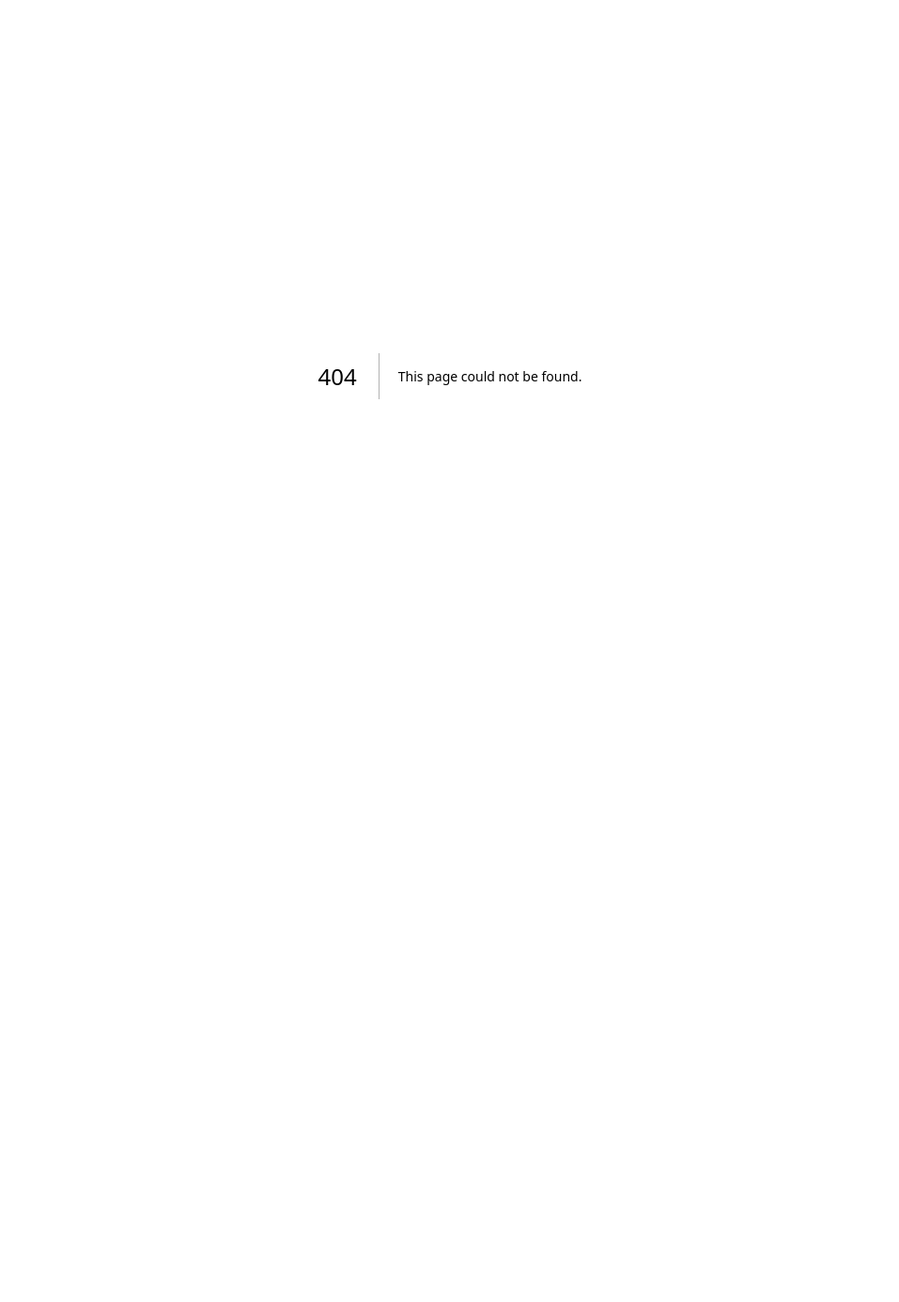
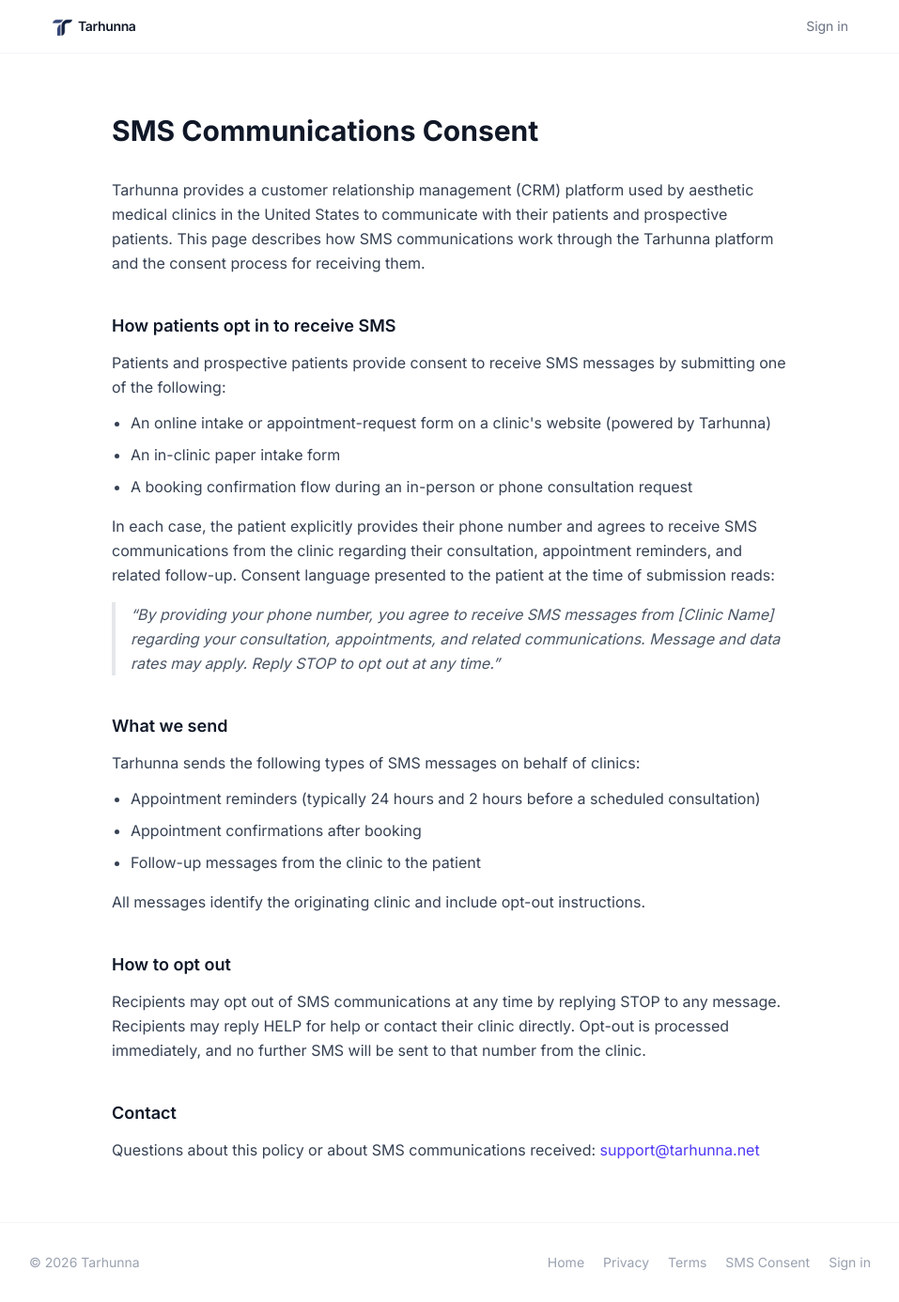
Before and after one commit to will04waf-prog/clinic-software, a Next.js app: page /sms-consent in a window 1280 px wide. Before the commit this address had no page. Shown: the whole page at 94% size, without its empty margins (161-1118 px from the left). Before the commit the page ends 800 px from the top, so only its background shows below. Built offline with nearby package versions, Linux system fonts and the light colour scheme.

Commit message:
Add SMS consent page for Twilio toll-free verification
Co-Authored-By: Claude Opus 4.7 <noreply@anthropic.com>

```diff
--- a/src/app/page.tsx
+++ b/src/app/page.tsx
@@ -496,6 +496,7 @@ export default function LandingPage() {
           <div className="flex items-center gap-5 text-sm text-gray-500">
             <Link href="/privacy" className="hover:text-gray-900 transition-colors">Privacy</Link>
             <Link href="/terms" className="hover:text-gray-900 transition-colors">Terms</Link>
+            <Link href="/sms-consent" className="hover:text-gray-900 transition-colors">SMS Consent</Link>
             <Link href="/login" className="hover:text-gray-900 transition-colors">Log in</Link>
             <Link href="/signup" className="hover:text-gray-900 transition-colors">Sign up</Link>
             <span>© {new Date().getFullYear()} Tarhunna</span>
--- /dev/null
+++ b/src/app/sms-consent/page.tsx
@@ -0,0 +1,125 @@
+import type { Metadata } from 'next'
+import Link from 'next/link'
+import { Logo } from '@/components/ui/logo'
+
+export const metadata: Metadata = {
+  title: 'SMS Communications Consent',
+  description: 'How SMS opt-in and consent works on the Tarhunna platform.',
+  robots: { index: true, follow: true },
+  alternates: { canonical: 'https://tarhunna.net/sms-consent' },
+}
+
+const CONTACT_EMAIL = 'support@tarhunna.net'
+
+export default function SmsConsentPage() {
+  return (
+    <div className="min-h-screen bg-white flex flex-col">
+
+      {/* Nav */}
+      <header className="border-b border-gray-100">
+        <div className="max-w-4xl mx-auto px-6 py-4 flex items-center justify-between">
+          <Link href="/" className="flex items-center gap-2">
+            <Logo size="sm" />
+          </Link>
+          <Link href="/login" className="text-sm text-gray-500 hover:text-gray-900 transition-colors">
+            Sign in
+          </Link>
+        </div>
+      </header>
+
+      {/* Content */}
+      <main className="flex-1">
+        <div className="max-w-3xl mx-auto px-6 py-16">
+
+          <h1 className="text-3xl font-bold text-gray-900 mb-8">SMS Communications Consent</h1>
+
+          <div className="prose prose-gray max-w-none space-y-10 text-gray-700 leading-relaxed">
+
+            <section>
+              <p>
+                Tarhunna provides a customer relationship management (CRM) platform used by
+                aesthetic medical clinics in the United States to communicate with their patients
+                and prospective patients. This page describes how SMS communications work through
+                the Tarhunna platform and the consent process for receiving them.
+              </p>
+            </section>
+
+            <section>
+              <h2 className="text-lg font-semibold text-gray-900 mb-3">How patients opt in to receive SMS</h2>
+              <p>
+                Patients and prospective patients provide consent to receive SMS messages by
+                submitting one of the following:
+              </p>
+              <ul className="list-disc pl-5 mt-3 space-y-2">
+                <li>An online intake or appointment-request form on a clinic&apos;s website (powered by Tarhunna)</li>
+                <li>An in-clinic paper intake form</li>
+                <li>A booking confirmation flow during an in-person or phone consultation request</li>
+              </ul>
+              <p className="mt-4">
+                In each case, the patient explicitly provides their phone number and agrees to
+                receive SMS communications from the clinic regarding their consultation,
+                appointment reminders, and related follow-up. Consent language presented to the
+                patient at the time of submission reads:
+              </p>
+              <blockquote className="mt-4 border-l-4 border-gray-200 pl-4 italic text-gray-600">
+                &ldquo;By providing your phone number, you agree to receive SMS messages from
+                [Clinic Name] regarding your consultation, appointments, and related
+                communications. Message and data rates may apply. Reply STOP to opt out at any
+                time.&rdquo;
+              </blockquote>
+            </section>
+
+            <section>
+              <h2 className="text-lg font-semibold text-gray-900 mb-3">What we send</h2>
+              <p>
+                Tarhunna sends the following types of SMS messages on behalf of clinics:
+              </p>
+              <ul className="list-disc pl-5 mt-3 space-y-2">
+                <li>Appointment reminders (typically 24 hours and 2 hours before a scheduled consultation)</li>
+                <li>Appointment confirmations after booking</li>
+                <li>Follow-up messages from the clinic to the patient</li>
+              </ul>
+              <p className="mt-4">
+                All messages identify the originating clinic and include opt-out instructions.
+              </p>
+            </section>
+
+            <section>
+              <h2 className="text-lg font-semibold text-gray-900 mb-3">How to opt out</h2>
+              <p>
+                Recipients may opt out of SMS communications at any time by replying STOP to any
+                message. Recipients may reply HELP for help or contact their clinic directly.
+                Opt-out is processed immediately, and no further SMS will be sent to that number
+                from the clinic.
+              </p>
+            </section>
+
+            <section>
+              <h2 className="text-lg font-semibold text-gray-900 mb-3">Contact</h2>
+              <p>
+                Questions about this policy or about SMS communications received:{' '}
+                <a href={`mailto:${CONTACT_EMAIL}`} className="text-indigo-600 hover:underline">{CONTACT_EMAIL}</a>
+              </p>
+            </section>
+
+          </div>
+        </div>
+      </main>
+
+      {/* Footer */}
+      <footer className="border-t border-gray-100 py-8 px-6">
+        <div className="max-w-4xl mx-auto flex flex-col items-center justify-between gap-3 sm:flex-row text-sm text-gray-400">
+          <span>&copy; {new Date().getFullYear()} Tarhunna</span>
+          <div className="flex items-center gap-5">
+            <Link href="/" className="hover:text-gray-700 transition-colors">Home</Link>
+            <Link href="/privacy" className="hover:text-gray-700 transition-colors">Privacy</Link>
+            <Link href="/terms" className="hover:text-gray-700 transition-colors">Terms</Link>
+            <Link href="/sms-consent" className="hover:text-gray-700 transition-colors">SMS Consent</Link>
+            <Link href="/login" className="hover:text-gray-700 transition-colors">Sign in</Link>
+          </div>
+        </div>
+      </footer>
+
+    </div>
+  )
+}
```
